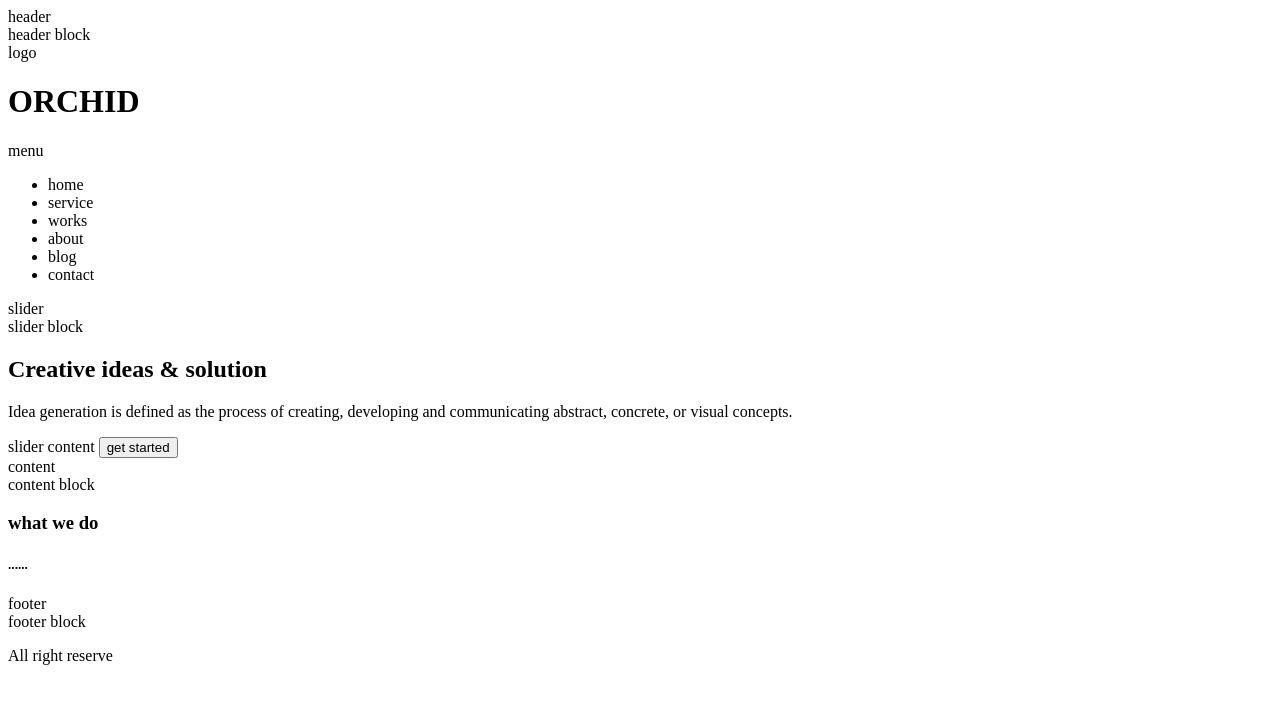
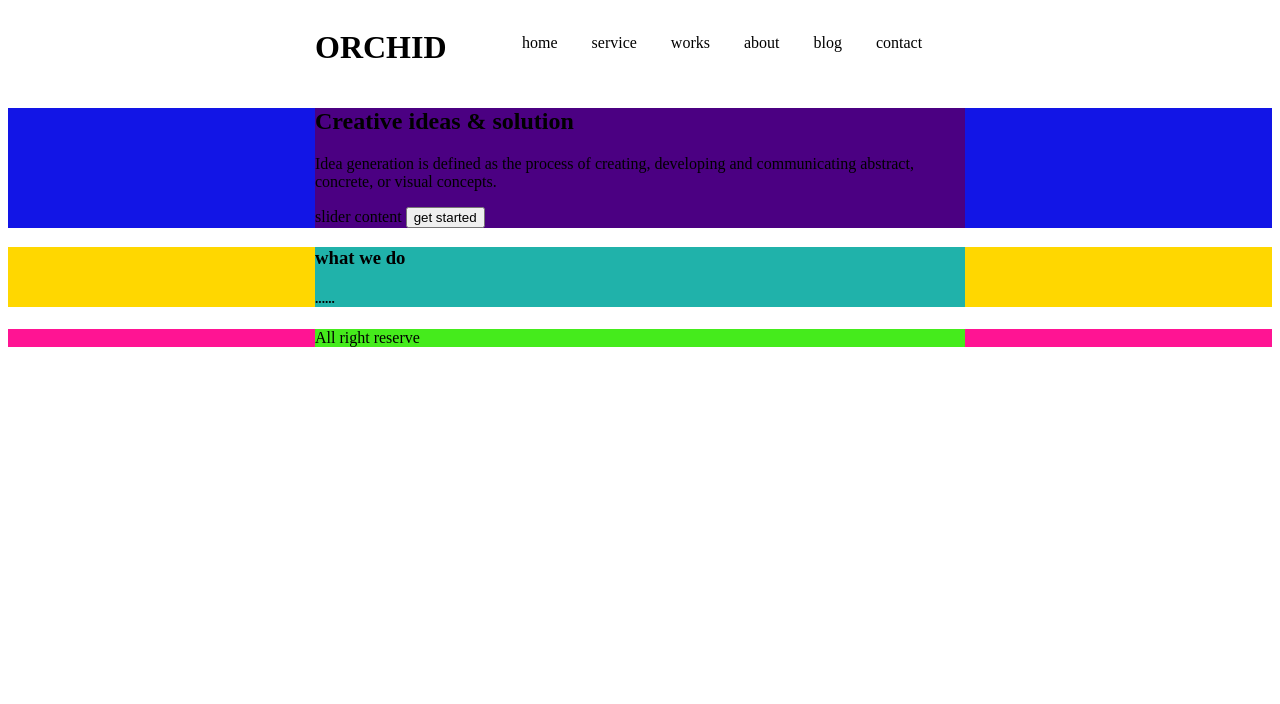
Before and after one commit to nancyades/html-basics, a plain HTML site: page index.html in a window 1280 px wide. Drawn offline with Linux system fonts and the light colour scheme.

Commit message:
header part completed

```diff
--- a/index.html
+++ b/index.html
@@ -4,14 +4,15 @@
     <meta charset="UTF-8">
     <meta name="viewport" content="width=device-width, initial-scale=1.0">
     <title>Html Basics</title>
+    <link rel="stylesheet" href="style.css">
 </head>
 <body>
-    <div>header
-        <div>header block
-            <div>logo
+    <div class="header">
+        <div class="header-block">
+            <div class="logo">
                 <h1>ORCHID</h1>
             </div>
-            <div>menu
+            <div class="menu">
                 <ul>
                     <li>home</li>
                     <li>service</li>
@@ -23,8 +24,8 @@
             </div>
         </div>
     </div>
-    <div>slider
-        <div>slider block
+    <div class="slider">
+        <div class="slider-block">
             <h2>Creative ideas & solution</h2>
             <p>Idea generation is defined as the process of creating, developing and communicating abstract, concrete, or visual concepts.</p>
             <div>slider content
@@ -33,14 +34,14 @@
             </div>
         </div>
     </div>
-    <div>content
-        <div>content block
+    <div class="content">
+        <div class="content-block">
             <h3>what we do</h3>
             <h5>......</h5>
         </div>
     </div>
-    <div>footer
-        <div>footer block
+    <div class="footer">
+        <div class="footer-block">
             <p>All  right reserve </p>
         </div>
     </div>
--- /dev/null
+++ b/style.css
@@ -0,0 +1,56 @@
+.body{
+    margin: 0;
+}.header{
+    height: 80px;
+}
+
+.header-block{
+    background: yellow;
+    width: 650px;
+    margin: 0 auto;
+}
+.header-block .logo{
+    width: 150px;
+    float: left;
+}
+.header-block .menu{
+    width: 490px;
+    float: left;
+}
+.menu ul{
+     text-decoration: none;
+}
+.menu ul li{
+    list-style-type: none;
+    float: left;
+    margin: 10px 17px;
+    font-size: 16px;
+    cursor: pointer;
+}
+.menu ul li:hover{
+    color: red;
+}
+.slider{
+    background: rgb(18, 21, 230);
+}
+.slider-block{
+    background: indigo;
+    width: 650px;
+    margin: 0 auto;
+}
+.content{
+    background: gold;
+}
+.content-block{
+    background: lightseagreen;
+    width: 650px;
+    margin: 0 auto;
+}
+.footer{
+    background: deeppink;
+}
+.footer-block{
+    background: rgb(69, 235, 28);
+    width: 650px;
+    margin: 0 auto;
+}
```
